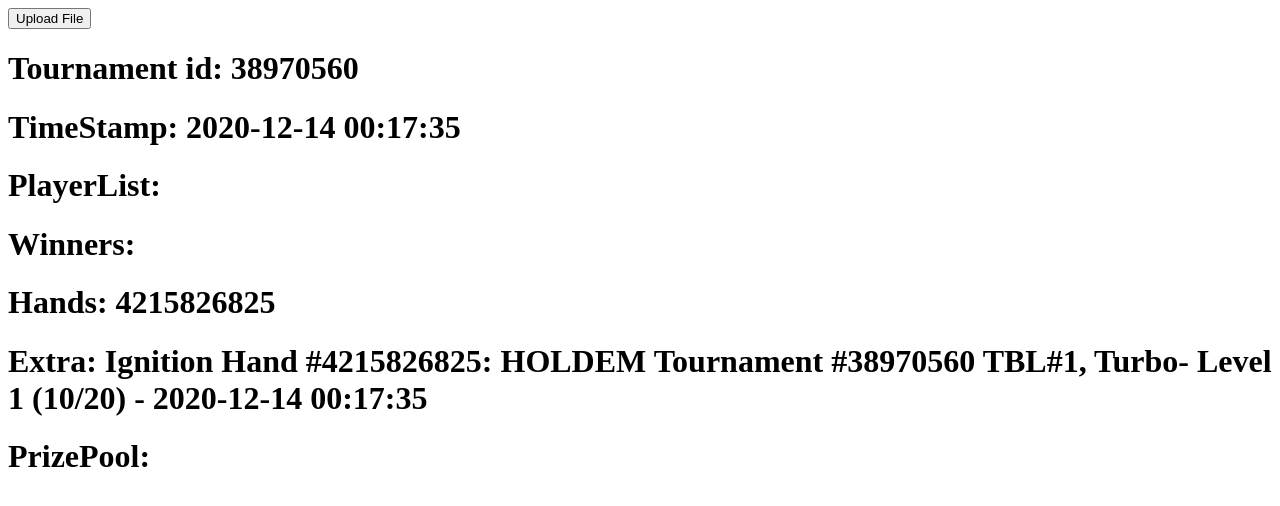
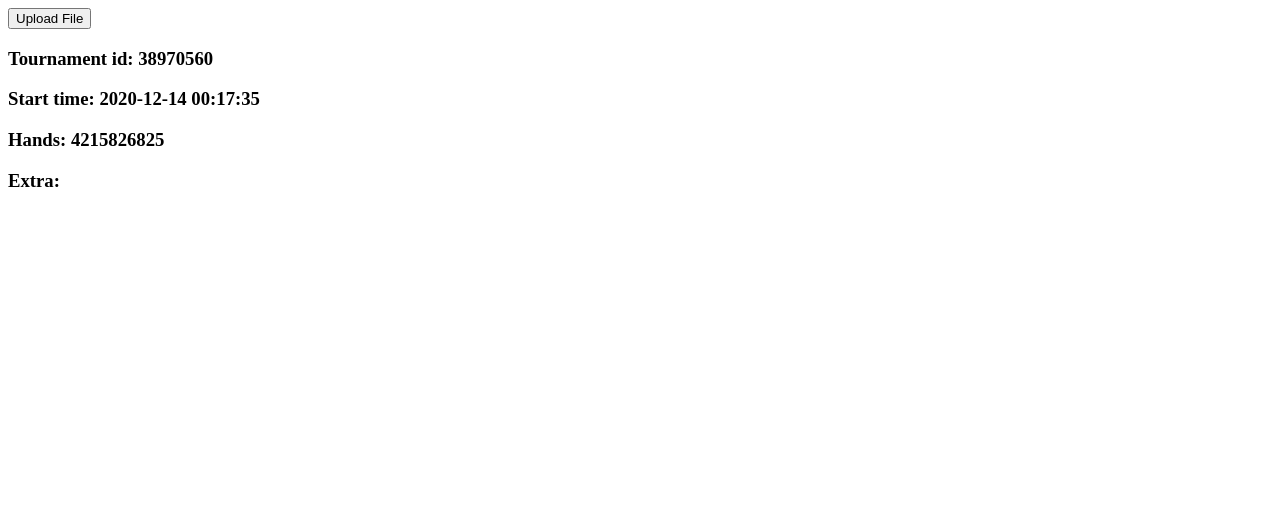
Before and after one commit to rkruzel19/IgnitionHandAnalyzer, a React (Create React App) app: page / in a window 1280 px wide. Both pictures are taken after a click on the button "Upload File". Shown: the top 506 px of the page. Built offline with nearby package versions, Linux system fonts and the light colour scheme.

Commit message:
got rid of extra vars in Tournament. Mapper now renders all hands in tornament to screen (tournamentId, handId, startTime)

```diff
--- a/src/components/IgnitionMapperFunctional.js
+++ b/src/components/IgnitionMapperFunctional.js
@@ -6,7 +6,7 @@
 function IgnitionMapperFunctional() {
 
     const [fileText, setFileText] = useState("")
-    const [testTournament, setTestTournament] = useState("")
+    const [allHands, setAllHands] = useState("")
 
     function handleClick(){
         fetch(HandData)
@@ -15,44 +15,46 @@
         })
         .then(function(data){
             setFileText(data)
-            setTestTournament(setupTournament(data))
+            setAllHands(setupTournament(data))
         })
     }
 
     function setupTournament(tournamentText){
-        // Split txt file into each Hand of tournament. Then grabbed FirstHand for testing
+
+        var tournamentComponents = []
+
         const hands = tournamentText.split("\r\n\r\n\r\n")
-        const firstHand = hands[0]
+        // const firstHand = hands[0]
 
-        // Create regex for TournamentInfo. has hand info as well
-        // Create regex for the info values I need and save to be used when Tournament is instantiated
+        hands.forEach(hand => {
             const tournamentInfoRegex = /Ignition.*/
             const handIdRegex = /(?<=Hand #)\d+/
             const tournamentIdRegex = /(?<=Tournament #)\d+/
             const timeStampRegex = /\d{4}-\d{2}-\d{2} \d{2}:\d{2}:\d{2}/
 
-        const tournamentInfo = tournamentInfoRegex.exec(firstHand)[0]
+            const tournamentInfo = tournamentInfoRegex.exec(hand)[0]
             const handId = handIdRegex.exec(tournamentInfo)[0]
             const tournamentId = tournamentIdRegex.exec(tournamentInfo)[0]
             const timeStamp = timeStampRegex.exec(tournamentInfo)[0]
 
             const mockTournament = <Tournament
                 info = {{
-                extra: tournamentInfo,
                     id: tournamentId,
                     hands: handId,
-                timeStamp: timeStamp
+                    startTime: timeStamp
                 }}
             />
 
-        return mockTournament
+            tournamentComponents.push(mockTournament)
+        });
+
+        return tournamentComponents
     }
 
     return (
         <div>
             <button onClick={handleClick}>Upload File</button><br/>
-
-            {testTournament}
+            {allHands}
         </div>
     )
 }
--- a/src/components/Tournament.js
+++ b/src/components/Tournament.js
@@ -3,22 +3,16 @@
 function Tournament(props){
 
     const [id, setId] = useState(props.info.id)
-    const [timeStamp, setTimeStamp] = useState(props.info.timeStamp)
-    const [playerList, setPlayerList] = useState(props.info.playerList)
-    const [winners, setWinners] = useState(props.info.winners)
+    const [startTime, setTimeStamp] = useState(props.info.startTime)
     const [hands, setHands] = useState(props.info.hands)
     const [extra, setExtra] = useState(props.info.extra)
-    const [prizePool, setPrizePool] = useState(props.info.prizePool)
 
     return (
         <div>
-            <h1>Tournament id: {id}</h1>
-            <h1>TimeStamp: {timeStamp}</h1>
-            <h1>PlayerList: {playerList}</h1>
-            <h1>Winners: {winners}</h1>
-            <h1>Hands: {hands}</h1>
-            <h1>Extra: {extra}</h1>
-            <h1>PrizePool: {prizePool}</h1>
+            <h3>Tournament id: {id}</h3>
+            <h3>Start time: {startTime}</h3>
+            <h3>Hands: {hands}</h3>
+            <h3>Extra: {extra}</h3>
         </div>
     )
 }
```
Also changed, not shown: 1 other file (tests, documents, lock files or other folders). Lines whose indentation alone changed are shown as unchanged.
